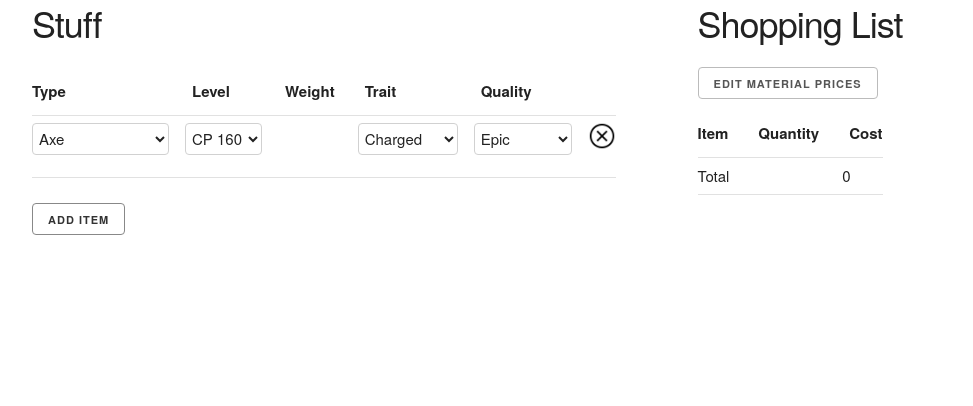
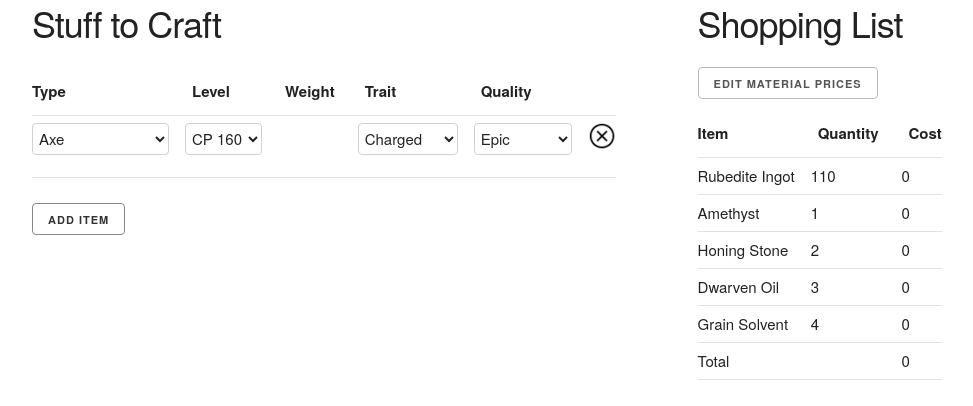
Before and after one commit to deltj/esocraftcalc, an Electron app: page index.html in a window 1200 px wide. Both pictures are taken after a click on the button "ADD ITEM". Shown: the whole page, without its empty margins (88-1061 px from the left). Drawn offline with Linux system fonts and the light colour scheme; no server answers.

Commit message:
fixed a bug

```diff
--- a/index.html
+++ b/index.html
@@ -12,7 +12,7 @@
       <div class="container">
         <div class="row">
           <div class="eight columns">
-            <h3>Stuff</h3>
+            <h3>Stuff to Craft</h3>
             <table id="itemTable">
               <thead>
                 <tr>
--- a/renderer.js
+++ b/renderer.js
@@ -1,8 +1,23 @@
 const {ipcRenderer} = require('electron')
 const eso = require('./eso.js')
 
-/** The array of items to be crafted */
+//  Local copy of item prices
+let prices = {}
+
+//  An array containing the items to be crafted
 var items = []
+
+/**
+ * This event fires when the whole page has been loaded and parsed.
+ * see: https://developer.mozilla.org/en-US/docs/Web/API/Window/DOMContentLoaded_event
+ *
+ * We shall use this event to request current prices
+ */
+ document.addEventListener('DOMContentLoaded', function(e) {
+     //  Request the price table from the main process
+    prices = ipcRenderer.sendSync('request-price-table', '')
+    console.log(prices)
+ })
 
 /** Adds an item to the table of crafted items */
 function addItem() {
@@ -355,7 +370,7 @@ function updateShoppingList() {
         var qtyCell = document.createElement('td')
         var costCell = document.createElement('td')
 
-        var cost = shoppingList[item] * priceTable[item]
+        var cost = shoppingList[item] * prices[item]
 
         itemCell.innerHTML = item
         qtyCell.innerHTML = shoppingList[item]
@@ -402,6 +417,6 @@ document.getElementById('itemTable').addEventListener('click', function(e) {
 })
 
 ipcRenderer.on('update-price-table', (event, arg) => {
-    priceTable = arg
+    prices = arg
     updateShoppingList()
 })
```
Also changed, not shown: pricerenderer.js (+16 -1 lines).
